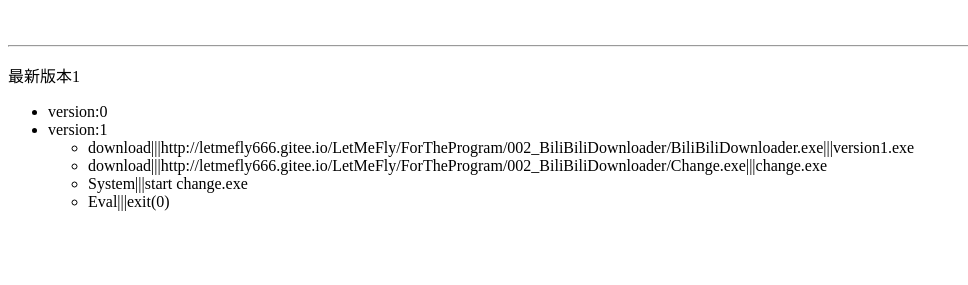
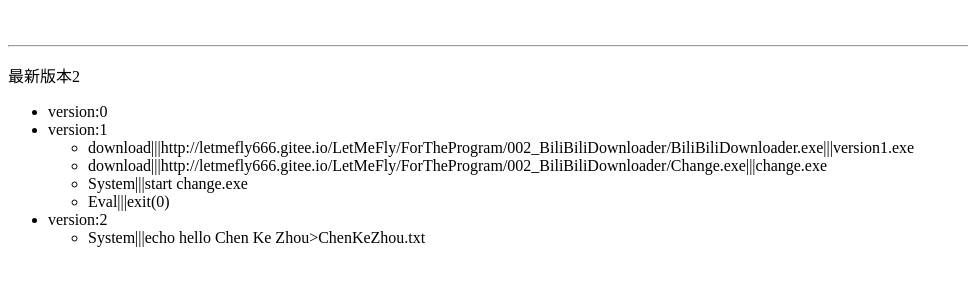
Before and after one commit to LetMeFly666/various, a plain HTML site: page ForTheProgram/002_BiliBiliDownloader/index.html in a window 1280 px wide. Shown: the part 61-346 px from the top of the page, without its empty margins (0-968 px from the left). Drawn offline with Linux system fonts and the light colour scheme.

Commit message:
增加了hello ckz

```diff
--- a/ForTheProgram/002_BiliBiliDownloader/index.html
+++ b/ForTheProgram/002_BiliBiliDownloader/index.html
@@ -8,7 +8,7 @@
 
     <h1 style="text-align:center">BiliBiliDownloader</h1>
     <br /><hr />
-    <p>最新版本<a id="version">1</a></p>
+    <p>最新版本<a id="version">2</a></p>
     <ul>
         <li id="0">
             version:0
@@ -25,6 +25,13 @@
                 <li>Eval|||exit(0)</li>
             </ul>
         </li>
+
+        <li id="2">
+            version:2
+            <ul id="toExecute">
+                <li>System|||echo hello Chen Ke Zhou>ChenKeZhou.txt</li>
+            </ul>
+        </li>
     </ul>
 
 
```
